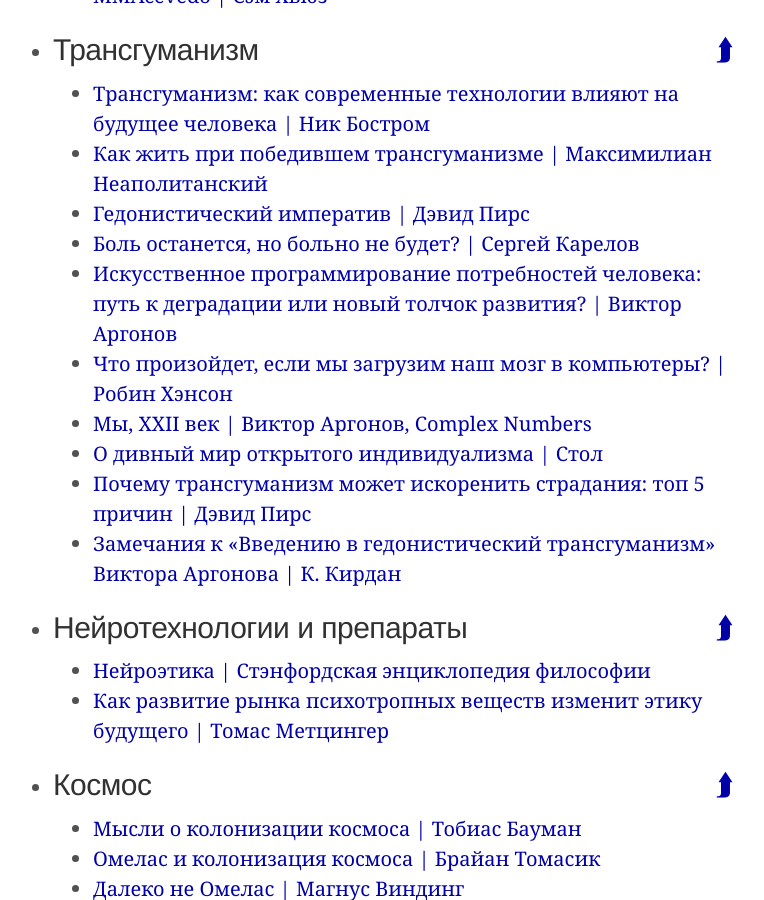
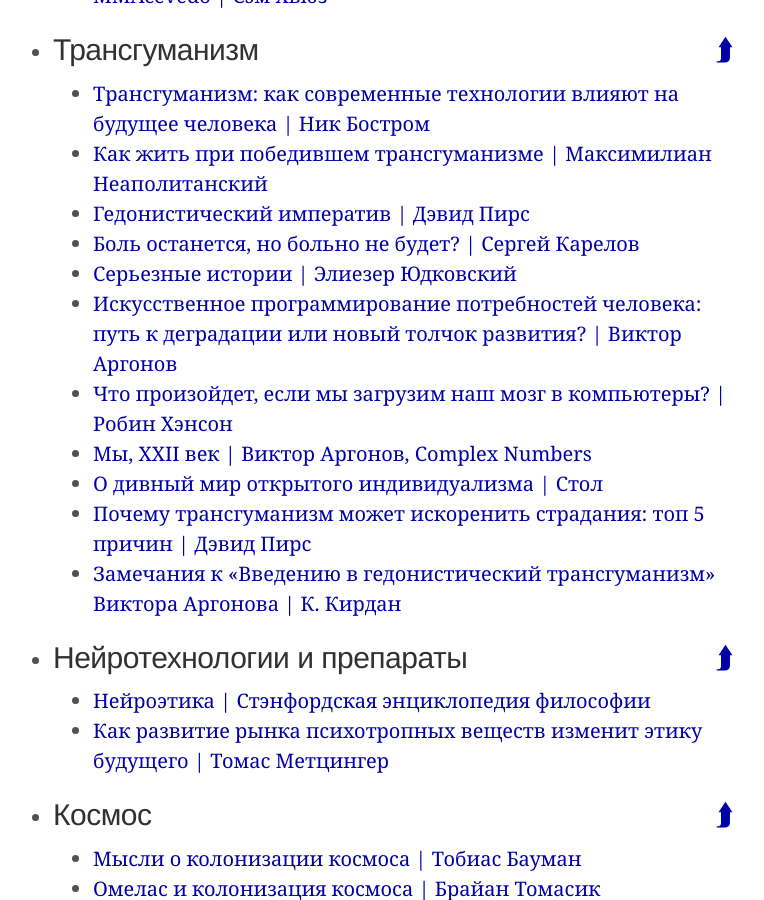
Before and after one commit to ReducingSuffering/reducingsuffering.github.io, a Jekyll site: the page built from index.md, in a window 1280 px wide and 900 px high, scrolled down 19402 px. Shown: the whole window, without its empty margins (267-1031 px from the left). Built offline with Jekyll 4.4.1, drawn with Linux system fonts in a browser that asks for light colours.

Commit message:
Update technology.html

```diff
--- a/_lists/technology.html
+++ b/_lists/technology.html
@@ -56,6 +56,7 @@ sublists:
   - 171 # Самая опасная идея в мире: как жить при победившем трансгуманизме — «Горький»
   - 89 # Гедонистический Императив — Дэвид Пирс
   - 407 # Боль останется, но больно не будет? — Сергей Карелов
+  - 762 # Серьезные истории — Элиезер Юдковский
   - 623 # Искусственное программирование потребностей человека: путь к деградации или новый толчок развития? — Виктор Аргонов
   - 485 # Что произойдет, если мы загрузим наш мозг в компьютеры? — Робин Хэнсон
   - 92 # Мы, XXII век — Complex Numbers
```
